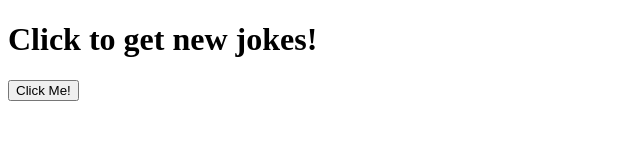
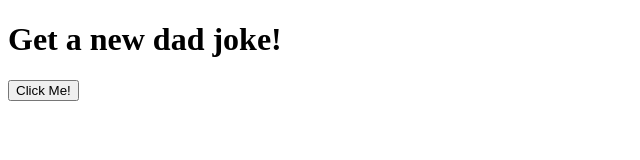
Before and after one commit to magyarmelinda/random-dad-joke, a plain HTML site: page index.html in a window 1280 px wide. Shown: the whole page, without its empty margins (0-640 px from the left). Drawn offline with nearby package versions, Linux system fonts and the light colour scheme.

Commit message:
refactor: follow conventions

```diff
--- a/app.js
+++ b/app.js
@@ -14,7 +14,6 @@ const getDadJokes = async () => {
   } catch(e) {
       return "NO MORE JOKES FOR TODAY!";
   }
-
 }
 
 const addNewJoke = async () => {
--- a/index.html
+++ b/index.html
@@ -1,15 +1,15 @@
 <!DOCTYPE html>
 <html lang="en">
-<head>
+  <head>
     <meta charset="UTF-8">
     <meta name="viewport" content="width=device-width, initial-scale=1.0">
-    <title>Dad Jokes</title>
-</head>
-<body>
-    <h1>Click to get new jokes!</h1>
+    <title>Bad Dad Jokes</title>
+  </head>
+  <body>
+    <h1>Get a new dad joke!</h1>
     <button>Click Me!</button>
     <ul id="jokes"></ul>
     <script src="https://cdn.jsdelivr.net/npm/axios/dist/axios.min.js"></script>
     <script src="app.js"></script>
-</body>
+  </body>
 </html>
```
Lines whose indentation alone changed are shown as unchanged.
